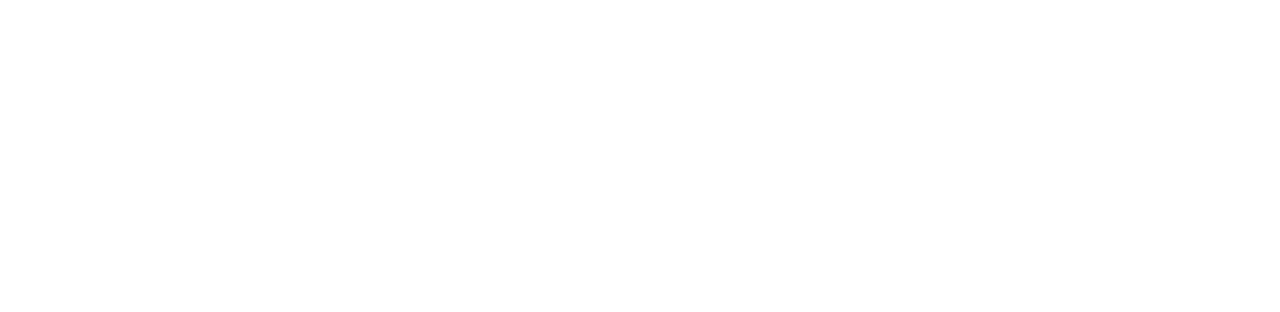
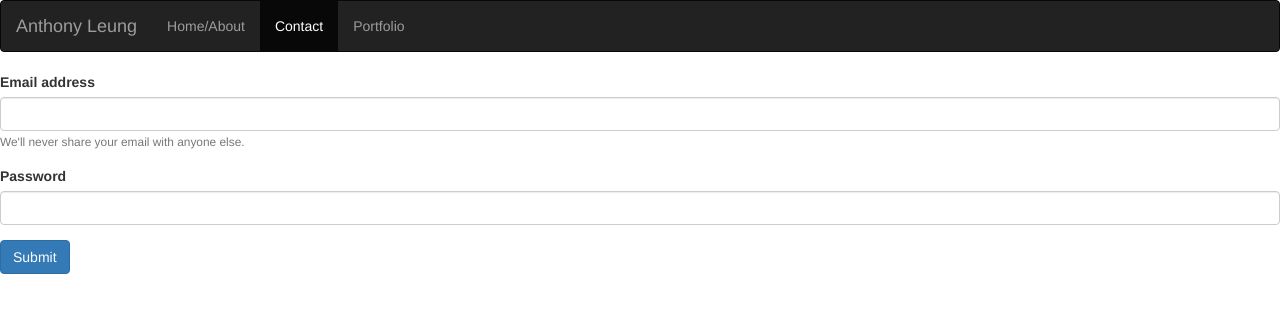
Before and after one commit to ALeung1022/portfolio, a plain HTML site: page contact.html in a window 1280 px wide. Drawn offline with nearby package versions, Linux system fonts and the light colour scheme.

Commit message:
update 1

```diff
--- a/Assets/Images/style.css
+++ /dev/null
@@ -1 +0,0 @@
-style.css
--- /dev/null
+++ b/Assets/style.css
@@ -0,0 +1,4 @@
+#bio-img{
+    height: 300px;
+    width: 300px;
+}
--- a/contact.html
+++ b/contact.html
@@ -7,18 +7,31 @@
 <link rel="stylesheet" href="https://maxcdn.bootstrapcdn.com/bootstrap/3.4.1/css/bootstrap.min.css">
   </head>
   <body>
-    <!-- Bootstrap grid -->
-    <div class="row">
-        <div class="col-*-*"></div>
-        <div class="col-*-*"></div>
+    <nav class="navbar navbar-inverse">
+      <div class="container-fluid">
+        <div class="navbar-header">
+          <a class="navbar-brand" href="#">Anthony Leung</a>
+        </div>
+        <ul class="nav navbar-nav">
+          <li><a href="/index.html">Home/About</a></li>
+          <li class="active"><a href="/contact.html">Contact</a></li>
+          <li><a href="/portfolio.html">Portfolio</a></li>
+        </ul>
+
       </div>
-      <div class="row">
-        <div class="col-*-*"></div>
-        <div class="col-*-*"></div>
-        <div class="col-*-*"></div>
+    </nav>
+    <form>
+      <div class="form-group">
+        <label for="exampleInputEmail1">Email address</label>
+        <input type="email" class="form-control" id="exampleInputEmail1" aria-describedby="emailHelp">
+        <small id="emailHelp" class="form-text text-muted">We'll never share your email with anyone else.</small>
       </div>
-      <div class="row">
-        ...
+      <div class="form-group">
+        <label for="exampleInputPassword1">Password</label>
+        <input type="password" class="form-control" id="exampleInputPassword1">
+      </div>
+      <button type="submit" class="btn btn-primary">Submit</button>
+    </form>
       </div>
 
         </body>
```
Also changed, not shown: index.html (+29 -11 lines), portfolio.html (+15 -0 lines), Assets/Images/7WW.jpg (added), Assets/Images/Headshot.jpg (added).
